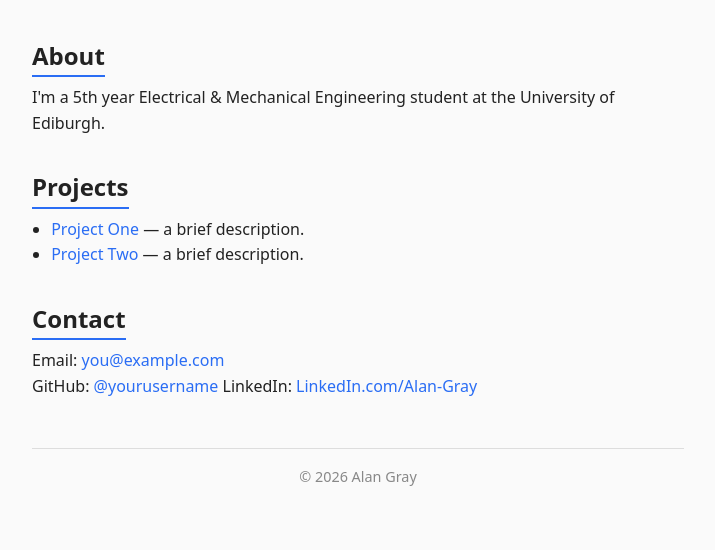
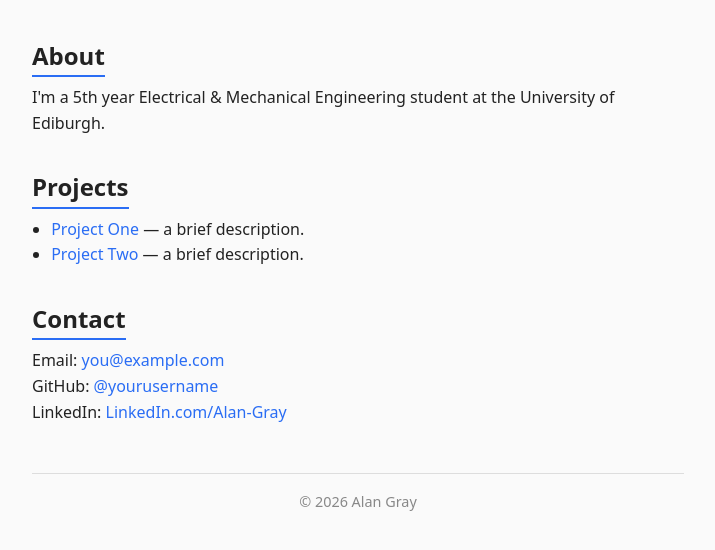
Before and after one commit to Alan-Gray/Alan-Gray, a plain HTML site: page index.html in a window 1280 px wide. Shown: the part 112-662 px from the top of the page, without its empty margins (282-997 px from the left). Drawn offline with Linux system fonts and the light colour scheme.

Commit message:
Update index.html

```diff
--- a/index.html
+++ b/index.html
@@ -32,7 +32,7 @@
       <h2>Contact</h2>
       <p>
         Email: <a href="mailto:you@example.com">you@example.com</a><br>
-        GitHub: <a href="https://github.com/yourusername">@yourusername</a>
+        GitHub: <a href="https://github.com/yourusername">@yourusername</a><br>
         LinkedIn: <a href="https://www.linkedin.com/in/alan-gray-ab05bb325/">LinkedIn.com/Alan-Gray</a>
       </p>
     </section>
```
